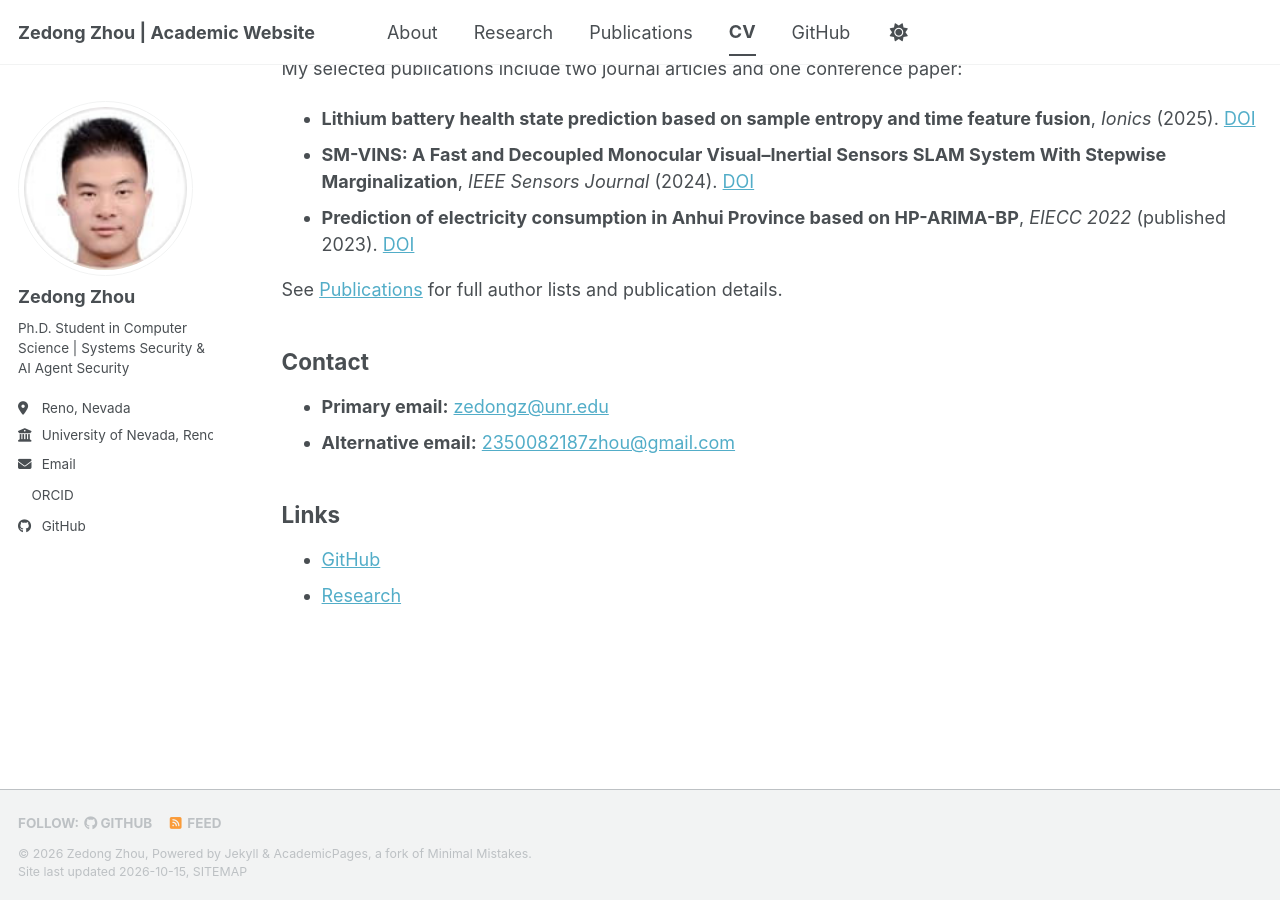
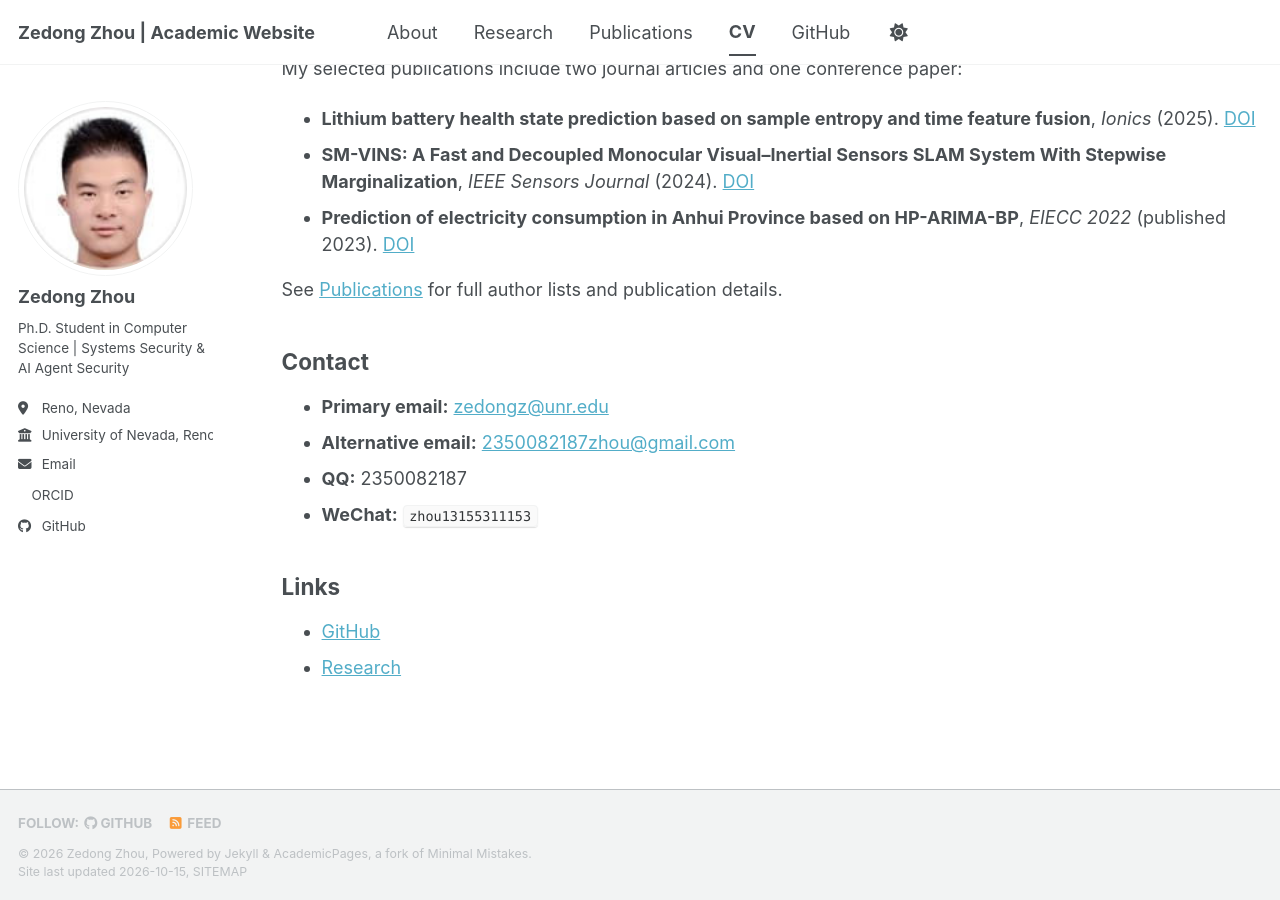
Before and after one commit to 2350082187zhou-ux/2350082187zhou-ux.github.io, a Jekyll site: the page built from _pages/cv.md, in a window 1280 px wide and 900 px high, scrolled down 1194 px. Built offline with Jekyll 4.4.1, drawn with Linux system fonts in a browser that asks for light colours; a style sheet for code colours, icons or effects is not loaded.

Commit message:
Add QQ and WeChat to contact information

```diff
--- a/_pages/cv.md
+++ b/_pages/cv.md
@@ -55,6 +55,8 @@ See [Publications](/publications/) for full author lists and publication details
 
 - **Primary email:** [zedongz@unr.edu](mailto:zedongz@unr.edu)
 - **Alternative email:** [2350082187zhou@gmail.com](mailto:2350082187zhou@gmail.com)
+- **QQ:** 2350082187
+- **WeChat:** `zhou13155311153`
 
 ## Links
 
```
